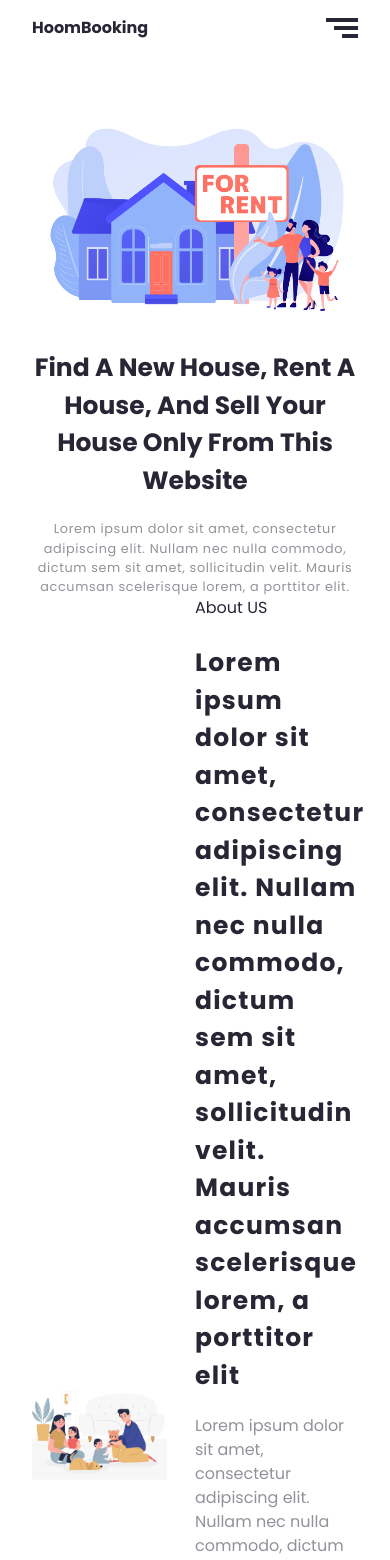
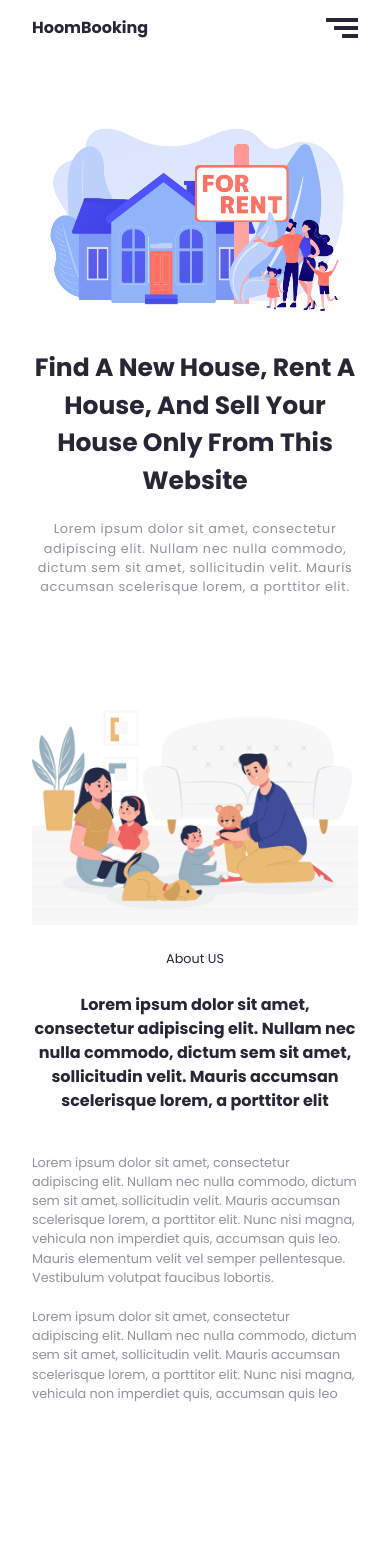
Before and after one commit to zainuddin25/HomeBooking, an Angular app: page /landing-page in a window 390 px wide. Shown: the top 1560 px of the page. After the commit the page ends 1459 px from the top, so only its background shows below. Built offline with nearby package versions, Linux system fonts and the light colour scheme.

Commit message:
add: responsive mobile about

```diff
--- a/src/app/components/about/about.component.html
+++ b/src/app/components/about/about.component.html
@@ -1,11 +1,11 @@
-<div class="w-full h-auto xl:h-screen px-8 flex justify-between gap-7 items-center">
-    <div class="w-2/4">
+<div class="w-full h-auto xl:h-screen px-8 block py-14 xl:flex justify-between gap-7 items-center xl:pt-0">
+    <div class="xl:w-2/4 w-full">
         <img src="../../../assets/3758757.jpg" />
     </div>
-    <div class="w-2/4">
-        <p class="text-base text-black">About US</p>
-        <h1 class="text-2xl tracking-wider pt-6 font-bold text-black">Lorem ipsum dolor sit amet, consectetur adipiscing elit. Nullam nec nulla commodo, dictum sem sit amet, sollicitudin velit. Mauris accumsan scelerisque lorem, a porttitor elit</h1>
-        <p class="py-5  text-black/50">Lorem ipsum dolor sit amet, consectetur adipiscing elit. Nullam nec nulla commodo, dictum sem sit amet, sollicitudin velit. Mauris accumsan scelerisque lorem, a porttitor elit. Nunc nisi magna, vehicula non imperdiet quis, accumsan quis leo. Mauris elementum velit vel semper pellentesque. Vestibulum volutpat faucibus lobortis.</p>
-        <p class="text-black/50">Lorem ipsum dolor sit amet, consectetur adipiscing elit. Nullam nec nulla commodo, dictum sem sit amet, sollicitudin velit. Mauris accumsan scelerisque lorem, a porttitor elit. Nunc nisi magna, vehicula non imperdiet quis, accumsan quis leo</p>
+    <div class="xl:w-2/4 w-full">
+        <p class="text-sm text-center xl:text-start xl:text-base text-black pt-6 xl:pt-0">About US</p>
+        <h1 class="xl:text-2xl pt-6 font-bold text-black text-base text-center">Lorem ipsum dolor sit amet, consectetur adipiscing elit. Nullam nec nulla commodo, dictum sem sit amet, sollicitudin velit. Mauris accumsan scelerisque lorem, a porttitor elit</h1>
+        <p class="pb-5 pt-10  text-black/50 text-sm xl:text-base">Lorem ipsum dolor sit amet, consectetur adipiscing elit. Nullam nec nulla commodo, dictum sem sit amet, sollicitudin velit. Mauris accumsan scelerisque lorem, a porttitor elit. Nunc nisi magna, vehicula non imperdiet quis, accumsan quis leo. Mauris elementum velit vel semper pellentesque. Vestibulum volutpat faucibus lobortis.</p>
+        <p class="text-black/50 text-sm xl:text-base">Lorem ipsum dolor sit amet, consectetur adipiscing elit. Nullam nec nulla commodo, dictum sem sit amet, sollicitudin velit. Mauris accumsan scelerisque lorem, a porttitor elit. Nunc nisi magna, vehicula non imperdiet quis, accumsan quis leo</p>
     </div>
 </div>
--- a/src/app/components/hero/hero.component.html
+++ b/src/app/components/hero/hero.component.html
@@ -1,4 +1,4 @@
-<div class="w-full pt-28 lg:pt-0 lg:h-screen flex lg:flex-row flex-col-reverse justify-center items-center px-8 gap-5">
+<div class="w-full pt-28 pb-14 lg:pt-0 lg:h-screen flex lg:flex-row flex-col-reverse justify-center items-center px-8 gap-5">
     <div class="lg:w-2/4 w-full pr-0 lg:pr-10">
         <h1 class="capitalize text-2xl xl:text-4xl font-bold lg:tracking-wider text-center lg:text-start text-black">find a new house, rent a house, and sell your house only from this website</h1>
         <p class="xl:text-base tracking-wider pt-5 xl:text-start text-center text-sm text-black/50">Lorem ipsum dolor sit amet, consectetur adipiscing elit. Nullam nec nulla commodo, dictum sem sit amet, sollicitudin velit. Mauris accumsan scelerisque lorem, a porttitor elit.</p>
```
